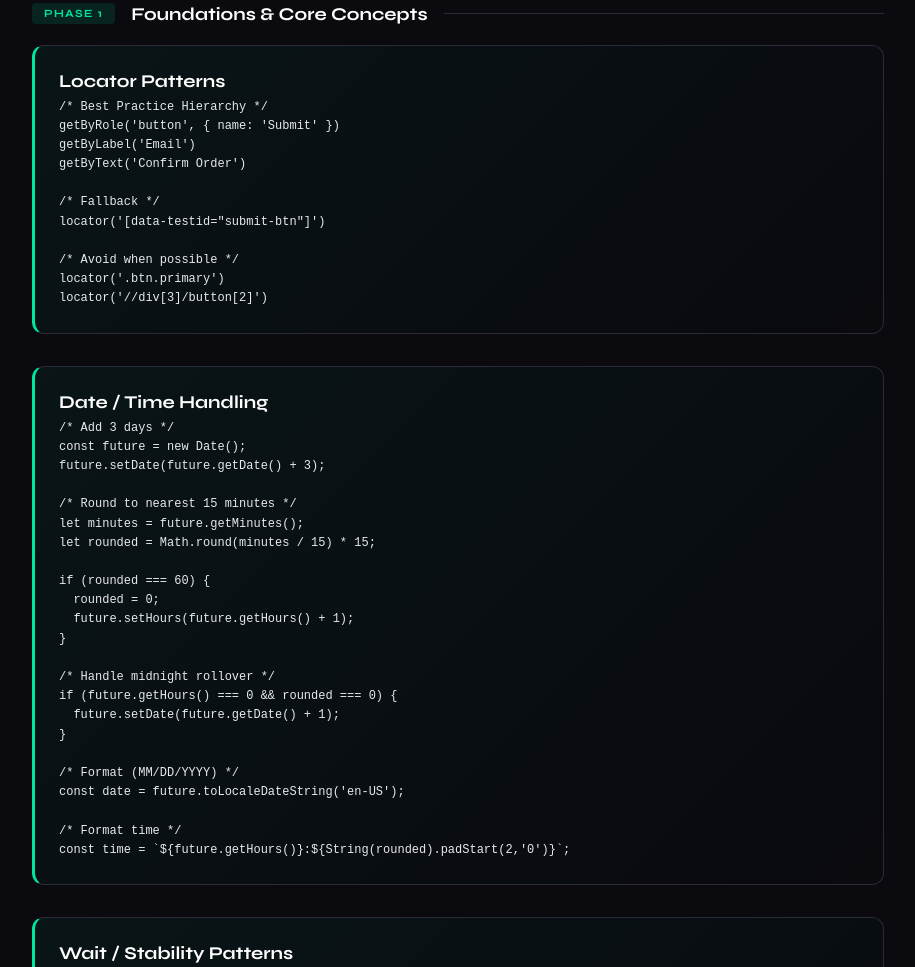
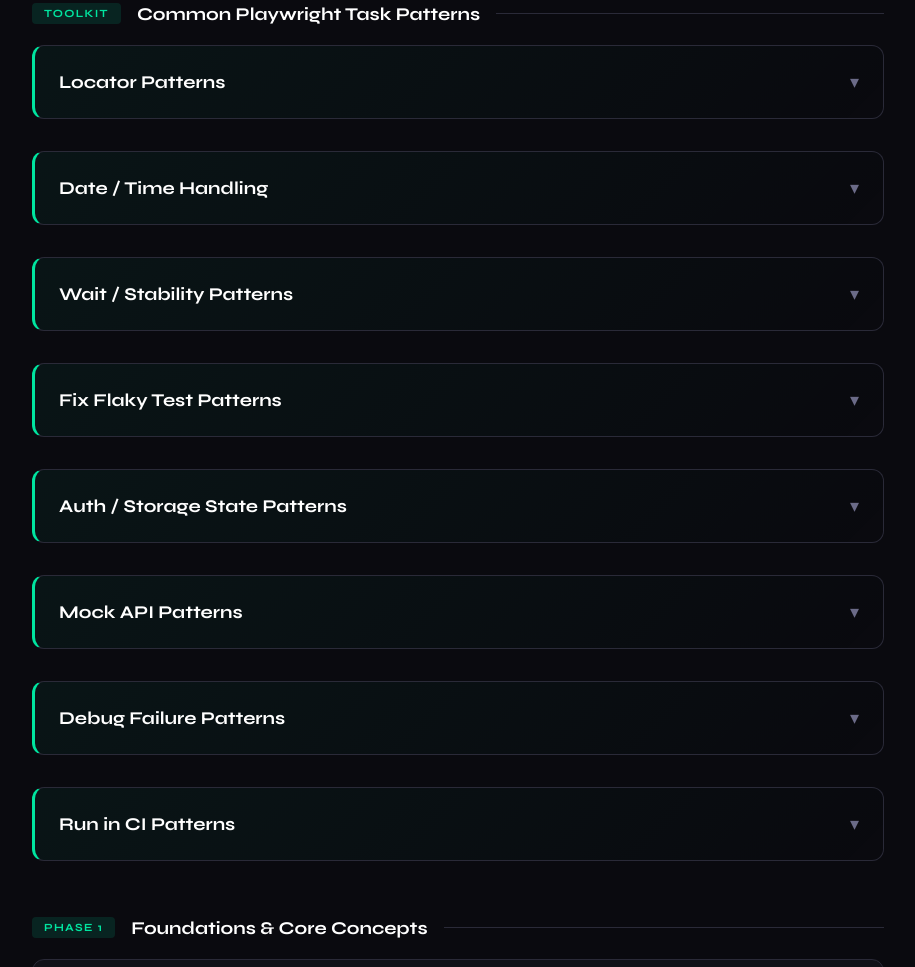
Before and after one commit to jjjoseph21/jsonlineplayground, a plain HTML site: page index.html in a window 1280 px wide. Shown: the part 1567-2534 px from the top of the page, without its empty margins (182-1097 px from the left). Drawn offline with nearby package versions, Linux system fonts and the light colour scheme; a web font is replaced by a local one.

Commit message:
Label and Collaspe Common Task/ Fix search filters

```diff
--- a/index.html
+++ b/index.html
@@ -724,6 +724,54 @@
       padding: 0 2px;
       border-radius: 3px;
     }
+
+    .collapsible-task {
+      overflow: hidden;
+      transition: border-color 0.2s, transform 0.2s;
+      cursor: pointer;
+    }
+
+    .collapsible-task:hover {
+      border-color: rgba(0, 229, 160, 0.3);
+      transform: translateX(4px);
+    }
+
+    .task-header {
+      display: flex;
+      align-items: center;
+      justify-content: space-between;
+      gap: 16px;
+    }
+
+    .task-title {
+      font-family: 'Syne', sans-serif;
+      font-size: 18px;
+      font-weight: 700;
+      color: #fff;
+    }
+
+    .task-chevron {
+      color: var(--muted);
+      font-size: 18px;
+      transition: transform 0.3s, color 0.2s;
+      flex-shrink: 0;
+    }
+
+    .collapsible-task.open .task-chevron {
+      transform: rotate(180deg);
+      color: var(--accent);
+    }
+
+    .task-body {
+      display: none;
+      margin-top: 18px;
+      padding-top: 18px;
+      border-top: 1px solid var(--border);
+    }
+
+    .collapsible-task.open .task-body {
+      display: block;
+    }
   </style>
 </head>
 
@@ -839,16 +887,19 @@
       <div class="progress-dots" id="progressDots"></div>
     </div>
 
-    <!-- ===== PHASE 1 ===== -->
     <div class="phase-header">
-      <div class="phase-badge phase-1">Phase 1</div>
-      <div class="phase-title">Foundations & Core Concepts</div>
+      <div class="phase-badge phase-1">Toolkit</div>
+      <div class="phase-title">Common Playwright Task Patterns</div>
       <div class="phase-line"></div>
     </div>
 
-    <div id="locator-patterns" class="quick-access-section pattern-block">
-      <div class="quick-access-title">Locator Patterns</div>
-
+    <div id="locator-patterns" class="quick-access-section pattern-block collapsible-task" onclick="toggleTask(this)">
+      <div class="task-header">
+        <div class="task-title">Locator Patterns</div>
+        <div class="task-chevron">▾</div>
+      </div>
+
+      <div class="task-body">
         <pre>
 /* Best Practice Hierarchy */
 getByRole('button', { name: 'Submit' })
@@ -863,10 +914,15 @@
 locator('//div[3]/button[2]')
     </pre>
       </div>
-
-    <div id="date-patterns" class="quick-access-section pattern-block">
-      <div class="quick-access-title">Date / Time Handling</div>
-
+    </div>
+
+    <div id="date-patterns" class="quick-access-section pattern-block collapsible-task" onclick="toggleTask(this)">
+      <div class="task-header">
+        <div class="task-title">Date / Time Handling</div>
+        <div class="task-chevron">▾</div>
+      </div>
+
+      <div class="task-body">
         <pre>
 /* Add 3 days */
 const future = new Date();
@@ -893,10 +949,15 @@
 const time = `${future.getHours()}:${String(rounded).padStart(2,'0')}`;
 </pre>
       </div>
-
-    <div id="wait-patterns" class="quick-access-section pattern-block">
-      <div class="quick-access-title">Wait / Stability Patterns</div>
-
+    </div>
+
+    <div id="wait-patterns" class="quick-access-section pattern-block collapsible-task" onclick="toggleTask(this)">
+      <div class="task-header">
+        <div class="task-title">Wait / Stability Patterns</div>
+        <div class="task-chevron">▾</div>
+      </div>
+
+      <div class="task-body">
         <pre>
 /* Wait for element */
 await expect(locator).toBeVisible();
@@ -922,11 +983,24 @@
 await page.waitForTimeout(2000); // ❌ flaky
 </pre>
       </div>
-
-    <div id="flaky-test-patterns" class="quick-access-section pattern-block">
-      <div class="quick-access-title">Fix Flaky Test Patterns</div>
-
+    </div>
+
+    <div id="flaky-test-patterns" class="quick-access-section pattern-block collapsible-task"
+      onclick="toggleTask(this)">
+      <div class="task-header">
+        <div class="task-title">Fix Flaky Test Patterns</div>
+        <div class="task-chevron">▾</div>
+      </div>
+
+      <div class="task-body">
         <div class="section-label">Core Pattern</div>
+
+        <div class="objective">
+          A Retry Block uses <code>expect(...).toPass()</code> to retry a code block until it succeeds or times out.
+          This is useful for slow-loading images, delayed rendering, and unstable UI readiness.
+        </div>
+
+
         <pre>
 /* Retry Until Stable */
 const chart = page.locator('#revenue-chart');
@@ -971,10 +1045,16 @@
 await FlakyFixer.waitForVanished(spinner, 60_000);
 </pre>
       </div>
-
-    <div id="auth-state-patterns" class="quick-access-section pattern-block">
-      <div class="quick-access-title">Auth / Storage State Patterns</div>
-
+    </div>
+
+    <div id="auth-state-patterns" class="quick-access-section pattern-block collapsible-task"
+      onclick="toggleTask(this)">
+      <div class="task-header">
+        <div class="task-title">Auth / Storage State Patterns</div>
+        <div class="task-chevron">▾</div>
+      </div>
+
+      <div class="task-body">
         <div class="section-label">Core Pattern</div>
         <pre>
 /* Save signed-in state once */
@@ -1054,9 +1134,14 @@
 }
 </pre>
       </div>
-
-    <div id="mock-api-patterns" class="quick-access-section pattern-block">
-      <div class="quick-access-title">Mock API Patterns</div>
+    </div>
+
+    <div id="mock-api-patterns" class="quick-access-section pattern-block collapsible-task" onclick="toggleTask(this)">
+      <div class="task-header">
+        <div class="task-title">Mock API Patterns</div>
+        <div class="task-chevron">▾</div>
+      </div>
+      <div class="task-body">
 
         <div class="section-label">Core Pattern</div>
         <pre>
@@ -1129,9 +1214,15 @@
 await expect(page.getByText('Mocked Sandwich')).toBeVisible();
 </pre>
       </div>
-
-    <div id="debug-failure-patterns" class="quick-access-section pattern-block">
-      <div class="quick-access-title">Debug Failure Patterns</div>
+    </div>
+
+    <div id="debug-failure-patterns" class="quick-access-section pattern-block collapsible-task"
+      onclick="toggleTask(this)">
+      <div class="task-header">
+        <div class="task-title">Debug Failure Patterns</div>
+        <div class="task-chevron">▾</div>
+      </div>
+      <div class="task-body">
 
         <div class="section-label">Core Pattern</div>
         <pre>
@@ -1214,9 +1305,14 @@
 });
 </pre>
       </div>
-
-    <div id="ci-patterns" class="quick-access-section pattern-block">
-      <div class="quick-access-title">Run in CI Patterns</div>
+    </div>
+
+    <div id="ci-patterns" class="quick-access-section pattern-block collapsible-task" onclick="toggleTask(this)">
+      <div class="task-header">
+        <div class="task-title">Run in CI Patterns</div>
+        <div class="task-chevron">▾</div>
+      </div>
+      <div class="task-body">
 
         <div class="section-label">Core Pattern</div>
         <pre>
@@ -1339,6 +1435,14 @@
           name: playwright-report
           path: playwright-report/
 </pre>
+      </div>
+    </div>
+
+    <!-- ===== PHASE 1 ===== -->
+    <div class="phase-header">
+      <div class="phase-badge phase-1">Phase 1</div>
+      <div class="phase-title">Foundations & Core Concepts</div>
+      <div class="phase-line"></div>
     </div>
 
     <!-- Session 1 -->
@@ -1425,7 +1529,8 @@
       </div>
       <div class="session-body">
         <div class="section-label">Objective</div>
-        <div class="objective">Master the Locator API — the single most important concept in Playwright. Understand why
+        <div class="objective">Master the Locator API — the single most important concept in Playwright. Understand
+          why
           locators beat raw selectors and how to write resilient ones.</div>
 
         <div class="section-label">Topics (45 min)</div>
@@ -1446,7 +1551,8 @@
             <span class="resource-type rt-docs">Docs</span>
             <div class="resource-info">
               <div class="resource-name">playwright.dev/docs/locators</div>
-              <div class="resource-desc">Read the entire Locators page — this is the highest ROI page in all of the docs
+              <div class="resource-desc">Read the entire Locators page — this is the highest ROI page in all of the
+                docs
               </div>
             </div>
           </div>
@@ -1521,7 +1627,8 @@
             <span class="resource-type rt-docs">Docs</span>
             <div class="resource-info">
               <div class="resource-name">playwright.dev/docs/input & /docs/actionability</div>
-              <div class="resource-desc">Read both pages back to back — actionability is what prevents flaky tests</div>
+              <div class="resource-desc">Read both pages back to back — actionability is what prevents flaky tests
+              </div>
             </div>
           </div>
           <div class="resource-item">
@@ -1586,7 +1693,8 @@
             <span class="resource-type rt-docs">Docs</span>
             <div class="resource-info">
               <div class="resource-name">playwright.dev/docs/test-assertions</div>
-              <div class="resource-desc">Bookmark this — you'll return to it constantly. Read every matcher once.</div>
+              <div class="resource-desc">Bookmark this — you'll return to it constantly. Read every matcher once.
+              </div>
             </div>
           </div>
           <div class="resource-item">
@@ -1737,7 +1845,8 @@
             <span class="resource-type rt-practice">Practice</span>
             <div class="resource-info">
               <div class="resource-name">Build POM for saucedemo.com</div>
-              <div class="resource-desc">Login page, Inventory page, Cart page, Checkout flow — 4 page objects, 8 tests
+              <div class="resource-desc">Login page, Inventory page, Cart page, Checkout flow — 4 page objects, 8
+                tests
               </div>
             </div>
           </div>
@@ -1773,7 +1882,8 @@
       </div>
       <div class="session-body">
         <div class="section-label">Objective</div>
-        <div class="objective">Intercept, mock, modify, and spy on network requests. This skill lets you test UI states
+        <div class="objective">Intercept, mock, modify, and spy on network requests. This skill lets you test UI
+          states
           that are hard to reproduce with a real backend.</div>
 
         <div class="section-label">Topics (45 min)</div>
@@ -1964,7 +2074,8 @@
       </div>
       <div class="session-body">
         <div class="section-label">Objective</div>
-        <div class="objective">Become fluent with Playwright's debugging toolkit. After this session, a failing test is
+        <div class="objective">Become fluent with Playwright's debugging toolkit. After this session, a failing test
+          is
           a puzzle you can always solve — not a mystery.</div>
 
         <div class="section-label">Topics (45 min)</div>
@@ -2005,7 +2116,8 @@
           <ul class="review-questions">
             <li>Walk through the trace viewer: what 5 types of info can you see in a trace?</li>
             <li>What's the fastest way to pick a locator for an element you've never seen before?</li>
-            <li>At this point you should be able to: write tests, use locators, assert, structure with POM, handle auth,
+            <li>At this point you should be able to: write tests, use locators, assert, structure with POM, handle
+              auth,
               mock APIs, and debug failures. What's the weakest of these for you?</li>
           </ul>
         </div>
@@ -2233,7 +2345,8 @@
             <span class="resource-type rt-practice">Practice</span>
             <div class="resource-info">
               <div class="resource-name">the-internet.herokuapp.com</div>
-              <div class="resource-desc">A treasure chest: iFrames, alerts, auth, drag/drop, dynamic loading — each as a
+              <div class="resource-desc">A treasure chest: iFrames, alerts, auth, drag/drop, dynamic loading — each as
+                a
                 separate challenge</div>
             </div>
           </div>
@@ -2269,7 +2382,8 @@
       </div>
       <div class="session-body">
         <div class="section-label">Objective</div>
-        <div class="objective">Ship a working GitHub Actions workflow that runs Playwright tests on every PR. Understand
+        <div class="objective">Ship a working GitHub Actions workflow that runs Playwright tests on every PR.
+          Understand
           artifacts, caching, and environment variable handling in CI.</div>
 
         <div class="section-label">Topics (45 min)</div>
@@ -2372,7 +2486,8 @@
           <ul class="review-questions">
             <li>How do you type a custom fixture that returns a logged-in page object?</li>
             <li>Write a <code>UserData</code> interface with 5 fields for a test data builder.</li>
-            <li>What's the benefit of typing your environment config vs using <code>process.env.X</code> directly?</li>
+            <li>What's the benefit of typing your environment config vs using <code>process.env.X</code> directly?
+            </li>
           </ul>
         </div>
       </div>
@@ -2414,7 +2529,8 @@
             <span class="resource-type rt-repo">Repo</span>
             <div class="resource-info">
               <div class="resource-name">github.com/dequelabs/axe-core-npm/tree/develop/packages/playwright</div>
-              <div class="resource-desc">Official axe-playwright package — README has everything you need to get started
+              <div class="resource-desc">Official axe-playwright package — README has everything you need to get
+                started
               </div>
             </div>
           </div>
@@ -2422,7 +2538,8 @@
             <span class="resource-type rt-docs">Docs</span>
             <div class="resource-info">
               <div class="resource-name">playwright.dev/docs/accessibility-testing</div>
-              <div class="resource-desc">First-party accessibility testing guide added recently — concise and practical
+              <div class="resource-desc">First-party accessibility testing guide added recently — concise and
+                practical
               </div>
             </div>
           </div>
@@ -2619,7 +2736,8 @@
           </div>
           <ul class="review-questions">
             <li>Which of the 4 phases felt strongest? Which was weakest — revisit that phase's sessions.</li>
-            <li>What would you add next? (Mobile testing with devices, Electron, BDD with Cucumber, cloud services like
+            <li>What would you add next? (Mobile testing with devices, Electron, BDD with Cucumber, cloud services
+              like
               BrowserStack)</li>
             <li>Push the capstone repo. You now have a professional Playwright portfolio piece.</li>
           </ul>
@@ -2640,6 +2758,10 @@
 
   <script>
     function toggleSession(el) {
+      el.classList.toggle('open');
+    }
+
+    function toggleTask(el) {
       el.classList.toggle('open');
     }
 
@@ -2687,7 +2809,7 @@
 
         document.querySelectorAll('.session').forEach(s => s.classList.remove('open'));
 
-        if (target.classList.contains('session')) {
+        if (target.classList.contains('session') || target.classList.contains('collapsible-task')) {
           target.classList.add('open');
         }
         target.scrollIntoView({ behavior: 'smooth', block: 'start' });
@@ -2781,9 +2903,29 @@
 
     filterButtons.forEach(button => {
       button.addEventListener('click', () => {
-        filterButtons.forEach(btn => btn.classList.remove('active'));
+
+        // If clicking already active filter → reset to All
+        if (button.dataset.filter === activeFilter) {
+          activeFilter = 'all';
+
+          filterButtons.forEach(btn =>
+            btn.classList.remove('active')
+          );
+
+          document
+            .querySelector('[data-filter="all"]')
+            .classList.add('active');
+
+        } else {
+
+          filterButtons.forEach(btn =>
+            btn.classList.remove('active')
+          );
+
           button.classList.add('active');
           activeFilter = button.dataset.filter;
+        }
+
         applyFilters();
       });
     });
```
Lines whose indentation alone changed are shown as unchanged.
